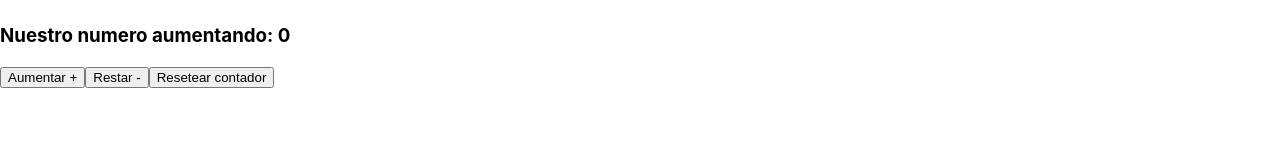
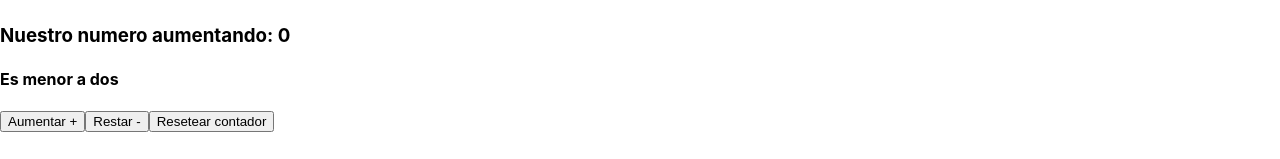
Before and after one commit to Jefh15/fundamentos-react, a React (Create React App) app: page / in a window 1280 px wide. Shown: the part 620-779 px from the top of the page. Built offline with nearby package versions, Linux system fonts and the light colour scheme.

Commit message:
Operador ternario---> que es un if con useState()

```diff
--- a/src/components/Contador.jsx
+++ b/src/components/Contador.jsx
@@ -37,6 +37,13 @@ const Contador = () => {
         <div>
             <h2>Contador</h2>
             <h3>Nuestro numero aumentando: {contador}</h3>
+            <h4>
+                {/* operador ternario ---> es un IF */}
+                {
+                    // evaluar ? exito : negativa
+                    contador > 2 ? "Es mayor a dos" : 'Es menor a dos'
+                }
+            </h4>
             {/* Creo el boton */}
             <button
                 onClick={() => aumentarContador()}
```
